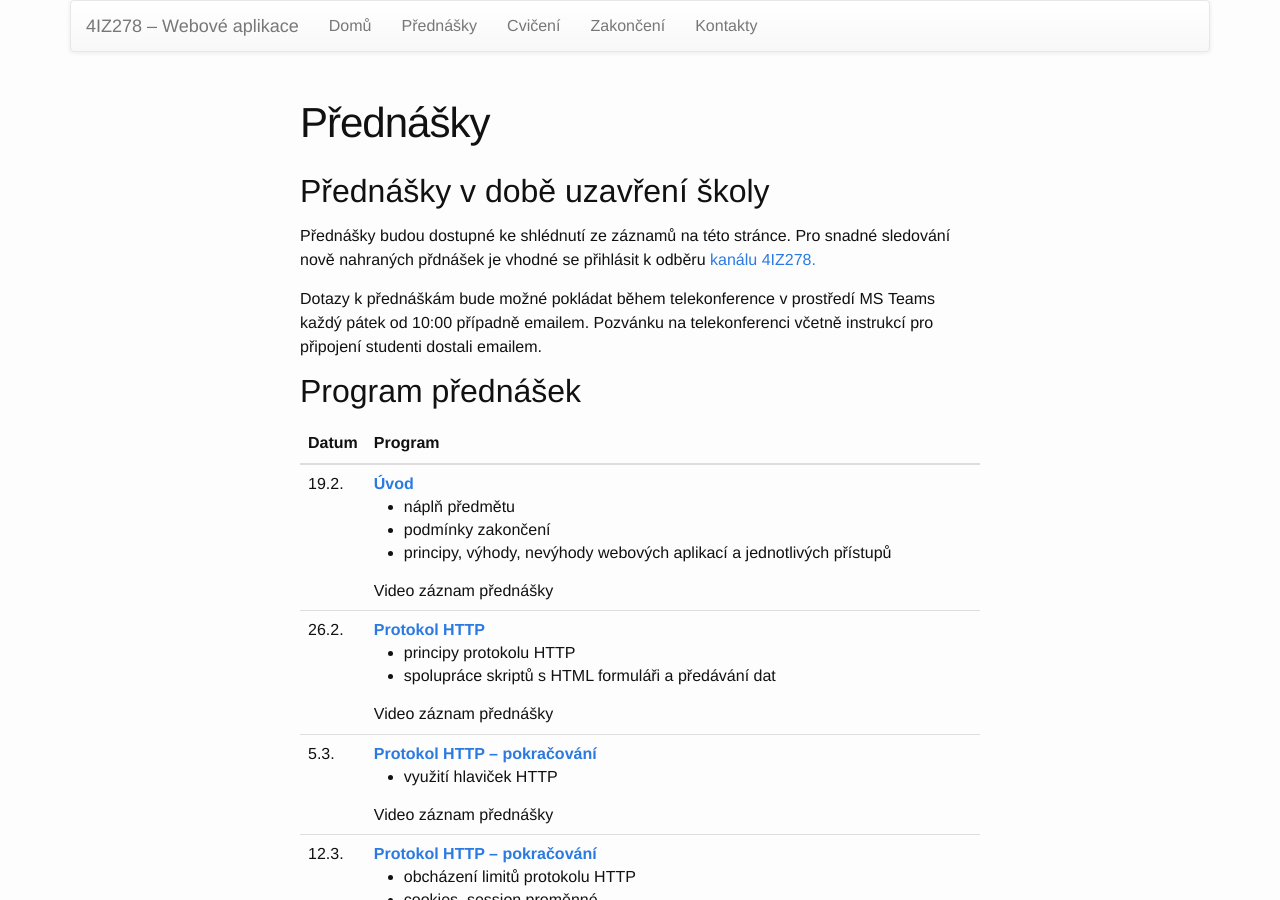
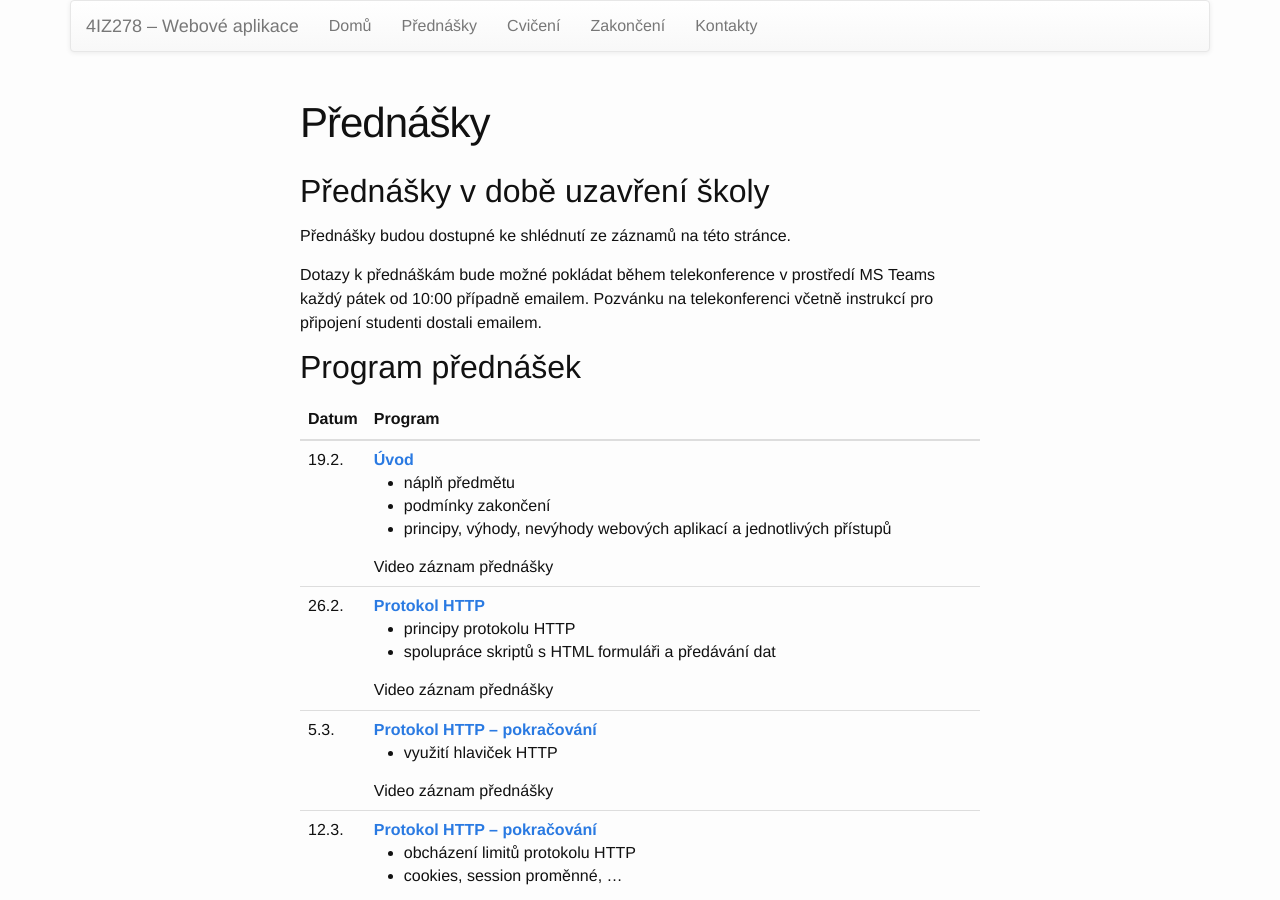
Before and after one commit to 4iz278/4iz278.github.io, a Jekyll site: the page built from prednasky/index.html, in a window 1280 px wide and 900 px high. Built offline with Jekyll 4.4.1, drawn with Linux system fonts in a browser that asks for light colours; nearby versions of some CDN libraries.

Commit message:
Removed link to subscriptio as all videos all already recorded

```diff
--- a/prednasky/index.html
+++ b/prednasky/index.html
@@ -10,9 +10,7 @@ title: Přednášky
 <h2>Přednášky v době uzavření školy</h2>
 
 <p>Přednášky budou dostupné ke shlédnutí ze záznamů na této
-stránce. Pro snadné sledování nově nahraných přdnášek je vhodné
-se přihlásit k odběru
-<a href="https://www.youtube.com/channel/UCE2kzOLchHWOJ0I2OKBZGsQ">kanálu 4IZ278.</a></p>
+stránce.</p>
 
 <p>Dotazy k přednáškám bude možné pokládat během telekonference
 v prostředí MS Teams každý pátek od 10:00 případně emailem. Pozvánku
```
